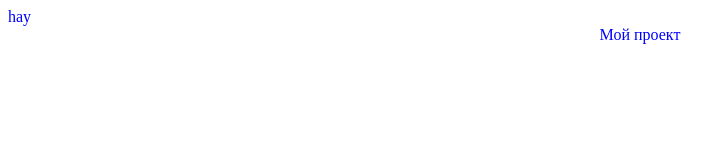
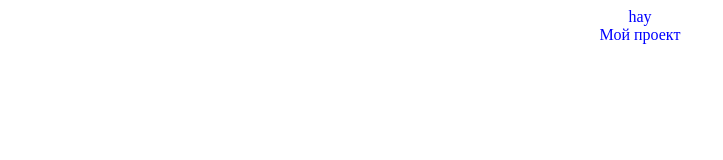
Before and after one commit to IRealySpy/Project-passport, a plain HTML site: page index.html in a window 1280 px wide. Shown: the full height of the page, 0-723 px from the left. Drawn offline with Linux system fonts and the light colour scheme.

Commit message:
Update styles.css

```diff
--- a/styles.css
+++ b/styles.css
@@ -3,6 +3,6 @@ span {
   text-align: center;
 }
 
-nav {
+body {
   text-align: center;
 }
```
